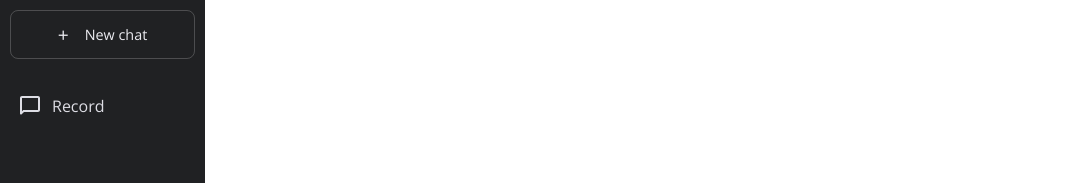
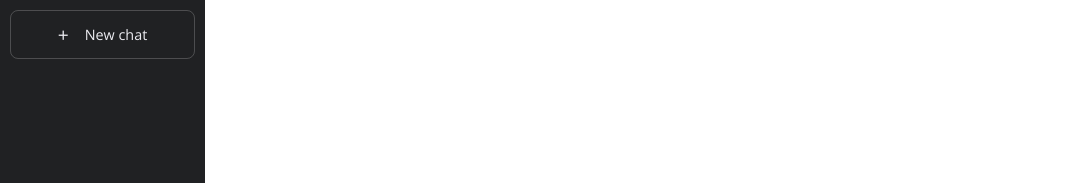
Before and after one commit to JacobHsu/react-chatgpt, a React (Create React App) app: page / in a window 1280 px wide. Shown: the top 183 px of the page, without its empty margins (0-1087 px from the left). Built offline with nearby package versions, Linux system fonts and the light colour scheme; the HTML template or start-up script is replaced by a standard one.

Commit message:
feat: history

```diff
--- a/src/App.js
+++ b/src/App.js
@@ -3,19 +3,19 @@ import ChatBubbleOutlineRoundedIcon from "@mui/icons-material/ChatBubbleOutlineR
 import SendRoundedIcon from "@mui/icons-material/SendRounded";
 
 const App = () => {
-  const [value, setValue] = useState("");
+  const [inputValue, setInputValue] = useState("");
   const [reply, setReply] = useState(null);
-  const [recordTitle, setrecordTitle] = useState(null);
+  const [recordTitle, setRecordTitle] = useState(null);
   const [records, setRecords] = useState([]);
 
-  const getData = async () => {
+  const fetchReply = async () => {
     const options = {
       method: "POST",
       headers: {
         "Content-Type": "application/json",
       },
       body: JSON.stringify({
-        message: value,
+        message: inputValue,
       }),
     };
 
@@ -34,10 +34,21 @@ const App = () => {
 
   console.log(records, JSON.stringify(reply, null, 2));
 
+  const addNewChat = () => {
+    setInputValue("");
+    setReply(null);
+    setRecordTitle(null);
+  };
+
+  const handleClick = (uniqueTitle) => {
+    setRecordTitle(uniqueTitle);
+    setInputValue("");
+    setReply(null);
+  };
+
   useEffect(() => {
-    // console.log(recordTitle, value, reply);
     if (!recordTitle && reply) {
-      setrecordTitle(value);
+      setRecordTitle(inputValue);
     }
     if (recordTitle && reply) {
       setRecords((prevRecord) => [
@@ -45,7 +56,7 @@ const App = () => {
         {
           title: recordTitle,
           role: "user",
-          content: value,
+          content: inputValue,
         },
         {
           title: recordTitle,
@@ -54,27 +65,43 @@ const App = () => {
         },
       ]);
     }
-  }, [reply, recordTitle, value]);
+  }, [reply, recordTitle]);
 
   const currentRecord = records.filter(
     (record) => record.title === recordTitle
   );
 
+  const uniqueTitles = Array.from(
+    new Set(records.map((record) => record.title))
+  );
+
+  console.log(uniqueTitles);
+
   return (
     <div className="app">
       <section className="side-bar">
-        <button>
+        <button onClick={addNewChat}>
           <span className="plus">+</span> New chat
         </button>
         <ul className="history">
-          <li className="message">
-            <ChatBubbleOutlineRoundedIcon />
-            <p className="record">Record</p>
-          </li>
+          {uniqueTitles?.map((uniqueTitle, index) => (
+            <li
+              className="message"
+              key={index}
+              onClick={() => handleClick(uniqueTitle)}
+            >
+              <ChatBubbleOutlineRoundedIcon />
+              <p className="record">{uniqueTitle}</p>
+            </li>
+          ))}
         </ul>
       </section>
       <section className="main">
-        <h1>Hello ChatGPT</h1>
+        {recordTitle ? (
+          <p className="title">{recordTitle}</p>
+        ) : (
+          <h1>Hello ChatGPT</h1>
+        )}
         <ul id="output">
           {currentRecord?.map((message, index) => (
             <div
@@ -98,10 +125,10 @@ const App = () => {
               type="text"
               placeholder="Send a message"
               autoComplete="off"
-              value={value}
-              onChange={(e) => setValue(e.target.value)}
+              value={inputValue}
+              onChange={(e) => setInputValue(e.target.value)}
             />
-            <div id="submit" onClick={getData}>
+            <div id="submit" onClick={fetchReply}>
               <SendRoundedIcon style={{ color: "#DDDDE4" }} />
             </div>
           </div>
--- a/src/index.css
+++ b/src/index.css
@@ -57,6 +57,8 @@ button:hover {
   display: flex;
   flex-direction: column;
   height: 100%;
+
+  /* overflow: scroll; */
 }
 
 .history li {
```
